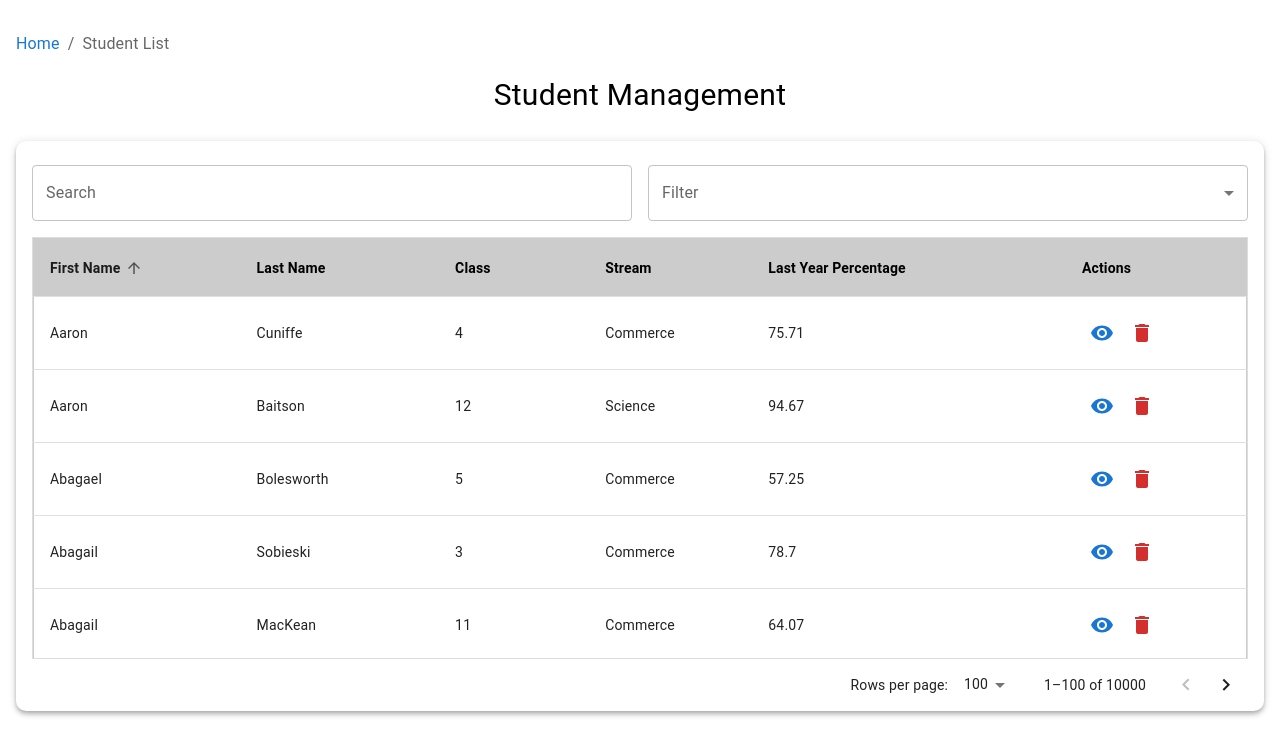
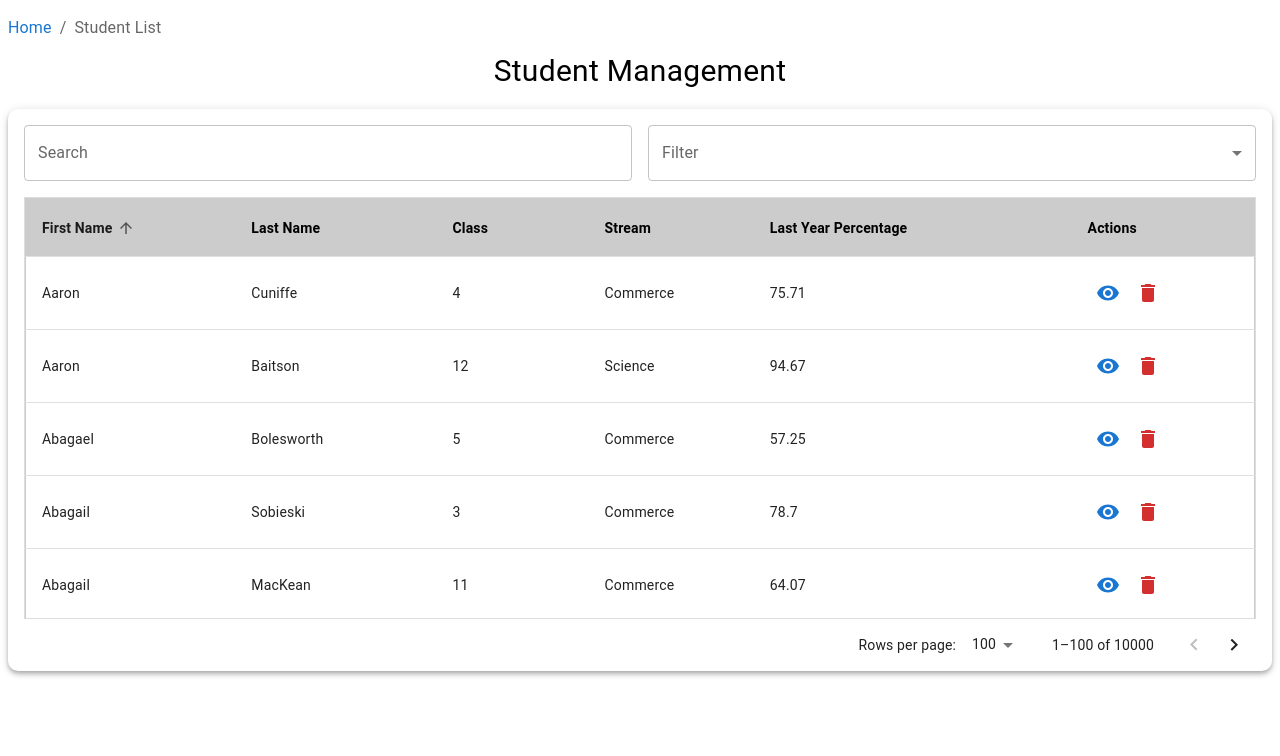
Before and after one commit to rijurekh24/Student-Management-Dashboard, a React (Vite) app: page / in a window 1280 px wide. Shown: the top 756 px of the page. Built offline with nearby package versions, Linux system fonts and the light colour scheme.

Commit message:
ui change

```diff
--- a/App.jsx
+++ b/App.jsx
@@ -4,14 +4,14 @@ import StudentTable from "./src/components/StudentTable";
 
 function App() {
   return (
-    <Box sx={{ p: 2 }}>
-      <Breadcrumbs sx={{ mt: 2, mb: 2 }}>
+    <Box sx={{ p: 1 }}>
+      <Breadcrumbs sx={{ my: 1 }}>
         <Link style={{ textDecoration: "none" }} href="/">
           Home
         </Link>
         <Typography>Student List</Typography>
       </Breadcrumbs>
-      <Typography sx={{ mb: 3, fontSize: "30px", textAlign: "center", mt: 2 }}>
+      <Typography sx={{ mb: 2, fontSize: "30px", textAlign: "center" }}>
         Student Management
       </Typography>
       <StudentTable />
--- a/src/components/StudentTable.jsx
+++ b/src/components/StudentTable.jsx
@@ -77,8 +77,8 @@ const StudentTable = () => {
     setFilter(event.target.value);
   };
 
-  const handleSnackbarClose = (event, reason) => {
-    if (reason === "clickaway") {
+  const handleSnackbarClose = (ev) => {
+    if (ev === "clickaway") {
       return;
     }
     setSnackbarOpen(false);
@@ -119,7 +119,7 @@ const StudentTable = () => {
         px: 2,
         borderRadius: "10px",
         mb: 3,
-        pt: 3,
+        pt: 2,
       }}
     >
       <Grid container spacing={2}>
```
